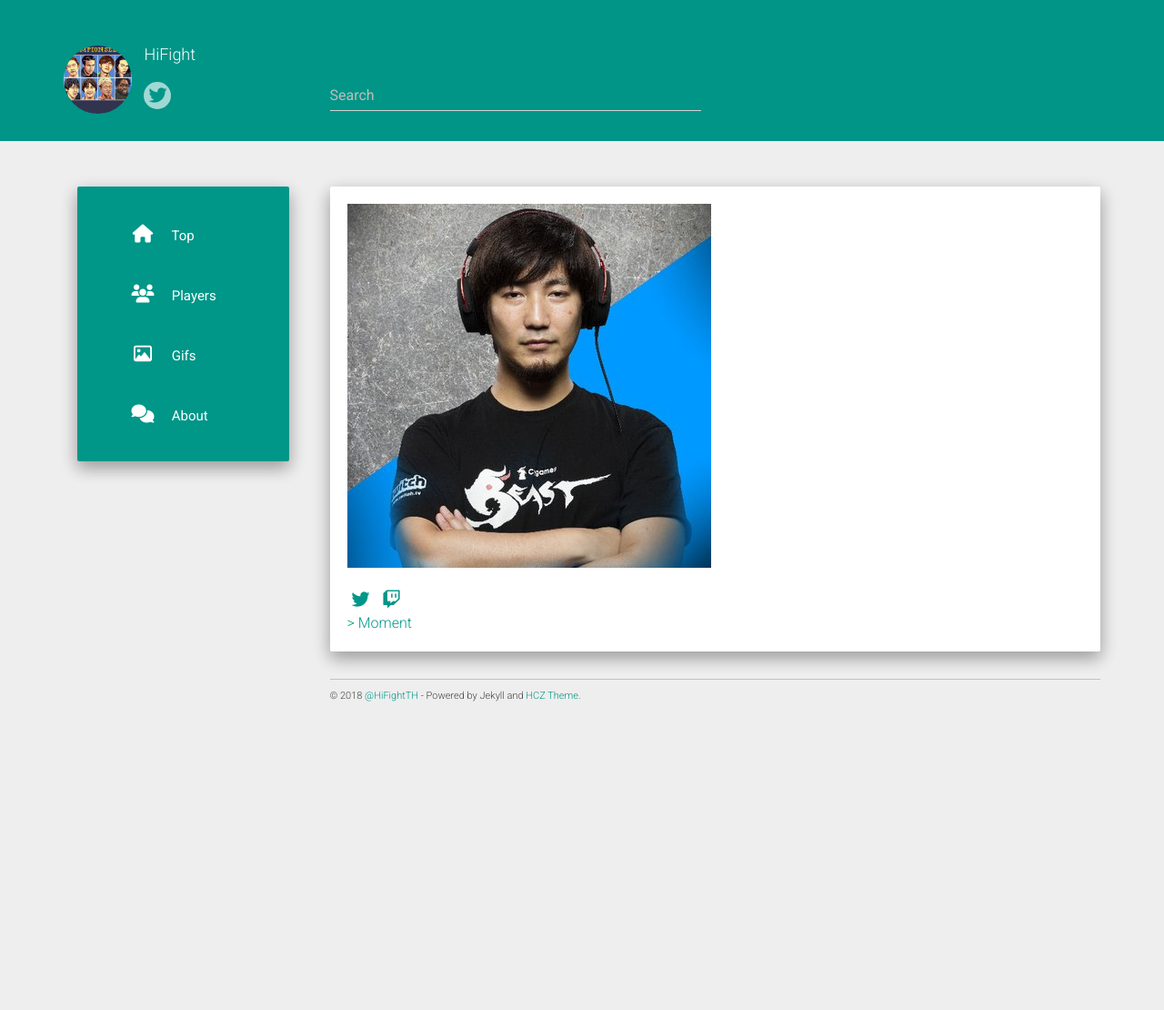
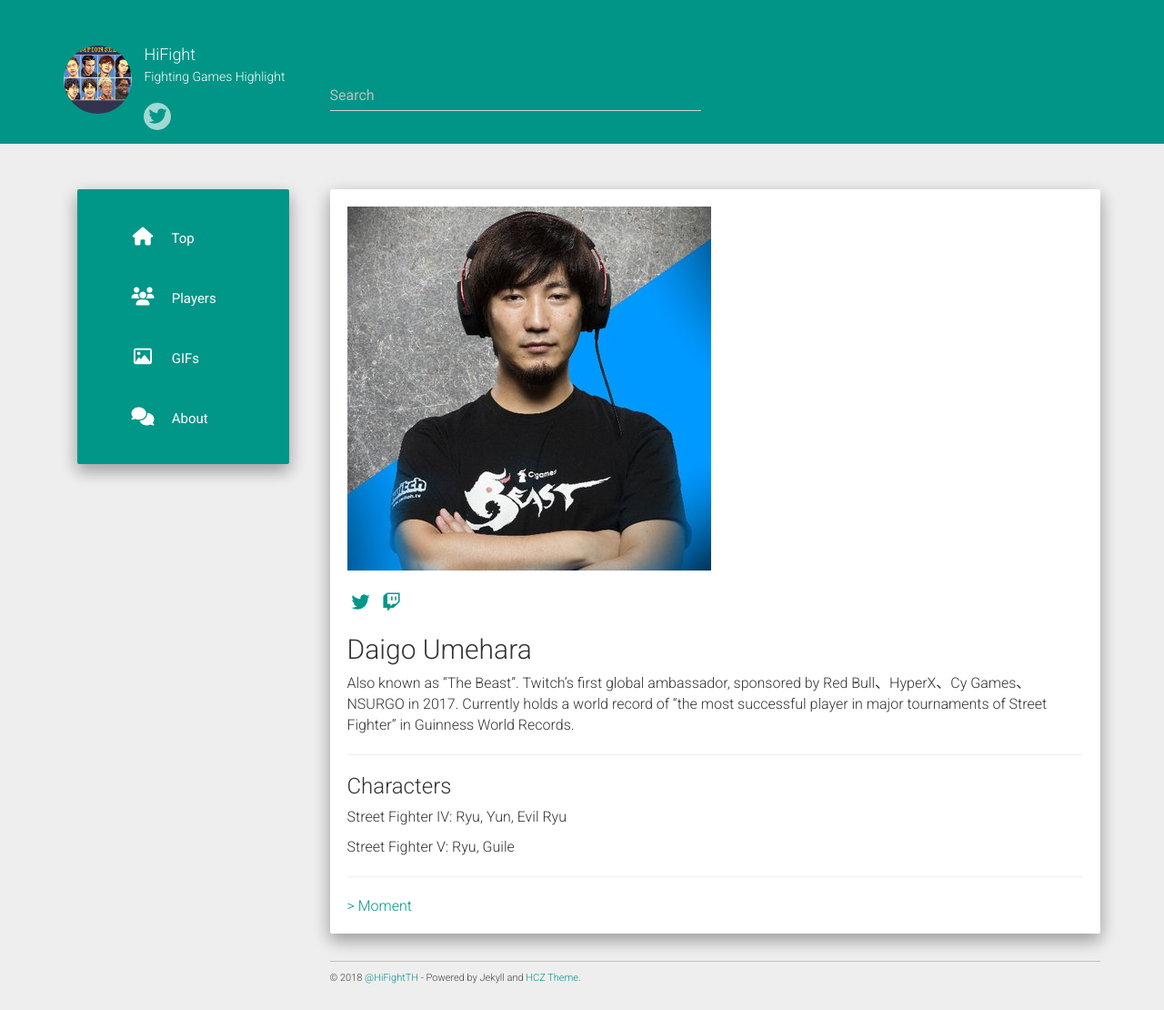
Before and after one commit to hifight/hifight.github.io, a Jekyll site: the page built from player/daigo_umehara.md, in a window 1280 px wide. Shown: the whole page at 91% size. Built offline with Jekyll 4.4.1, drawn with Linux system fonts in a browser that asks for light colours; nearby versions of some CDN libraries; comment, search, counter and statistics services are not loaded; before the commit the page ends 900 px from its top, so only the background shows below that.

Commit message:
Added Daigo Profile

```diff
--- a/_data/urls.json
+++ b/_data/urls.json
@@ -10,7 +10,7 @@
     "icon": "fa-users",
   },
   {
-    "text": "Gifs",
+    "text": "GIFs",
     "url": "/gifs/",
     "icon": "fa-image",
   },
--- a/_includes/header.html
+++ b/_includes/header.html
@@ -9,7 +9,7 @@
 			</div>
             <div class="row-details">
               <h4 class="list-group-item-heading">{{ site.author }}</h4>
-              <!-- <p class="list-group-item-text">{{ site.about }}</p> -->
+              <p class="list-group-item-text">{{ site.about }}</p>
               {% include social_links.html %}
             </div>
             <div class="navbar-header pull-right">
--- a/_layouts/player.html
+++ b/_layouts/player.html
@@ -22,6 +22,15 @@
     {% endif %}
 	</div>
 
+	{% if page.title %}
+		<h2>{{ page.title }}</h2>
+	{% endif %}
+
+	<article class="content">
+		<div class="post">{{ content }}</div>
+		<hr />
+	</article>
+
 	<a class="twitter-moment"
 	href={{ page.moment_link }}
 	data-chrome="noheader nofooter noborders noscrollbar">>
--- a/player/daigo_umehara.md
+++ b/player/daigo_umehara.md
@@ -7,3 +7,16 @@
 twitter: "https://twitter.com/daigothebeast"
 twitch: "https://www.twitch.tv/daigothebeastv"
 ---
+
+Also known as "The Beast". Twitch's first global ambassador,
+sponsored by Red Bull、HyperX、Cy Games、NSURGO in 2017.
+Currently holds a world record of "the most successful player
+in major tournaments of Street Fighter" in Guinness World Records.
+
+<hr/>
+
+<h3>Characters</h3>
+
+Street Fighter IV: Ryu, Yun, Evil Ryu
+
+Street Fighter V: Ryu, Guile
```
Also changed, not shown: about.md (+1 -1 lines), gifs.md (+2 -1 lines).
